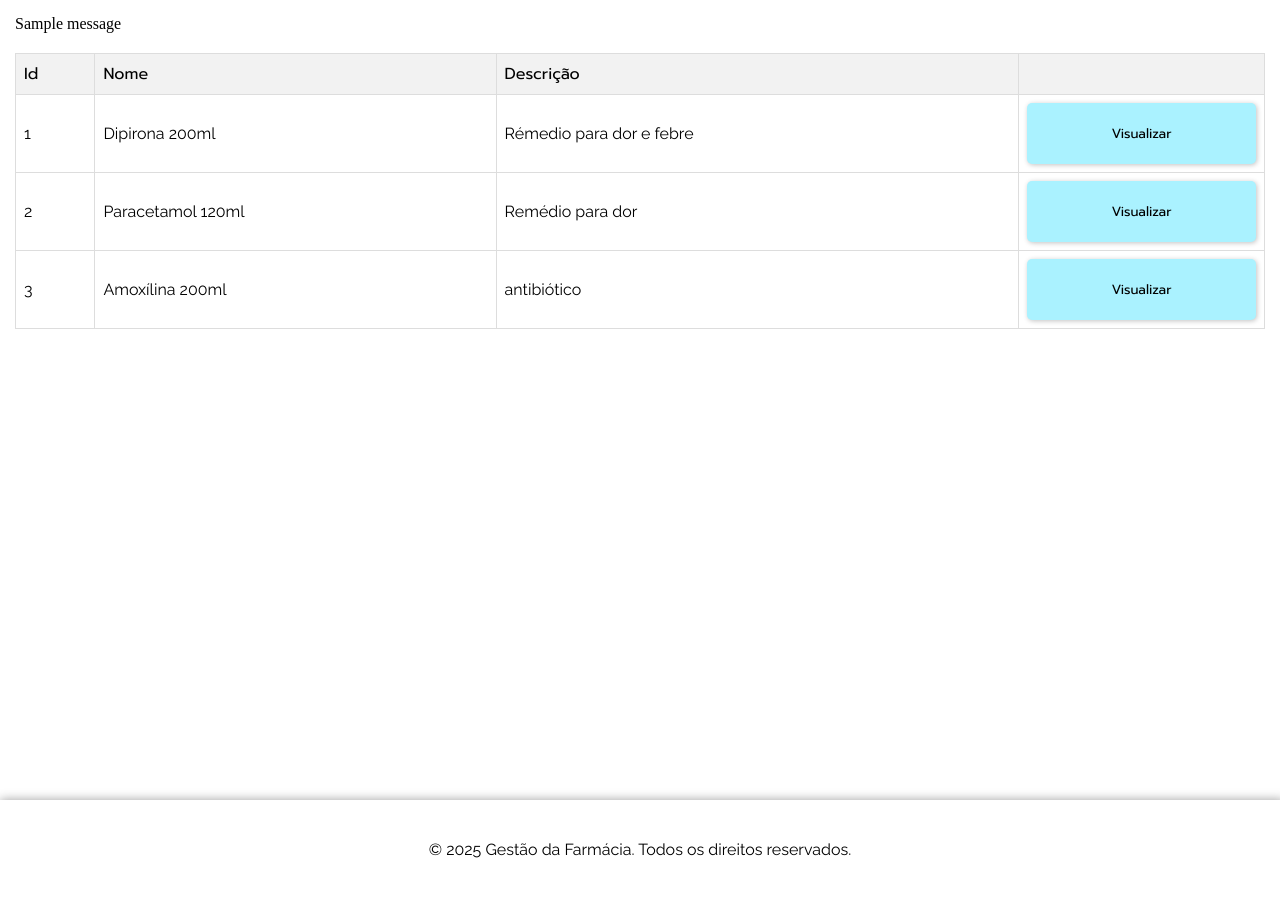
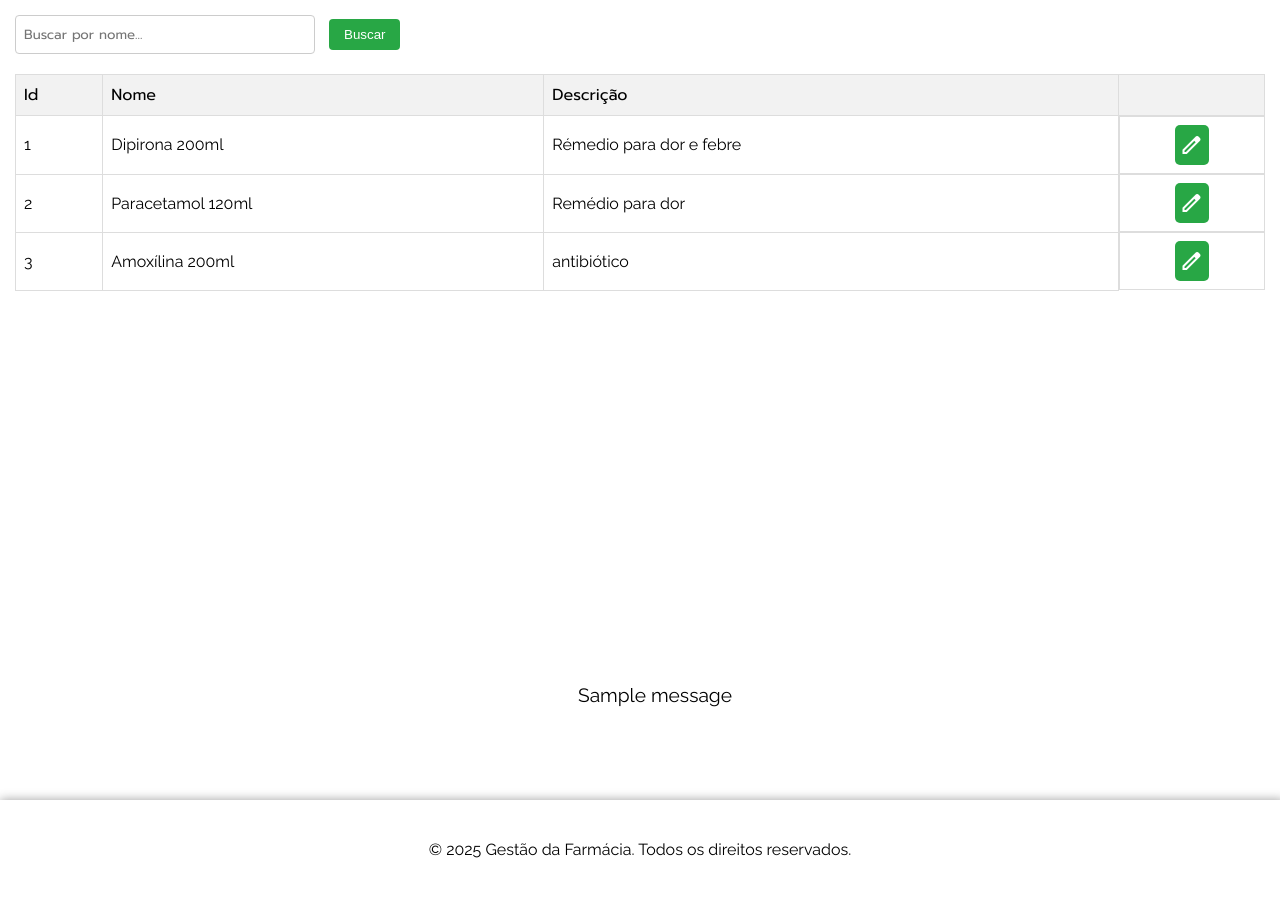
Before and after one commit to LuskGPM/Paper-Uniasselvi, a Flask app: template src/templates/listar_produtos.html in a window 1280 px wide. Shown: the part 79-978 px from the top of the page. Run offline with Flask 3, Linux system fonts and the light colour scheme; the template is opened without the code that fills it: values that come from a table or form of the project are taken from there, others are empty; tables that the repository leaves empty hold one stand-in row (values such as "Sample post"); one stand-in notice (Sample message) is shown; parts of the project's set-up code (start-up, migrations or seed data) failed here and were passed over.

Commit message:
listagem de produtos por nome e update de produto

```diff
--- a/src/routes/cadastro_prod.py
+++ b/src/routes/cadastro_prod.py
@@ -26,7 +26,7 @@ def cadastrar_produto():
             try:
                 data_validade_prod = datetime.strptime(data_validade_str, '%Y-%m-%d').replace(tzinfo=timezone.utc)
             except ValueError as e:
-                flash('Erro, data inválida')
+                flash('Erro, data inválida', 'red')
                 return render_template('cadastro.html')
 
             novo_produto = produtos(
@@ -41,11 +41,11 @@ def cadastrar_produto():
         try:
             database.session.add(novo_produto)
             database.session.commit()
-            flash('Cadastrado com sucesso')
+            flash('Cadastrado com sucesso', 'green')
             return render_template('cadastro.html')
         except Exception as e:
             database.session.rollback()
-            flash(f'Erro ao cadastrar produto: {e}')
+            flash(f'Erro ao cadastrar produto: {e}', 'red')
             return f'Erro no banco: {e}'
 
     return render_template('cadastro.html')
--- a/src/static/css/gerenciamento.css
+++ b/src/static/css/gerenciamento.css
@@ -27,18 +27,24 @@ header {
     color: var(--sandy-brown);
 }
 
-    .alert-red {
-        width: 100%;
+.alert.red {
     background-color: rgba(255, 0, 0, 0.174);
-        padding: 15px 5px;
     color: rgb(154, 6, 6);
 }
 
-    .alert-green {
+.alert.green {
     color: #155724;
-        background-color: #d4edda;
+    background-color: #b1fcc3;
+}
+
+.alert {
+    padding: 15px 5px;
+    font-size: 1.2em;
+    text-align: center;
+    border-radius: 10px;
     width: 100%;
-        padding: 15px 5px;
+    position: fixed;
+    bottom: 0;
 }
 
 .group-buttons {
@@ -55,3 +61,24 @@ header {
     width: 100%;
     margin-top: 10px;
 }
+
+.search-bar input[type="text"] {
+    padding: 8px;
+    width: 300px;
+    border: 1px solid #ccc;
+    border-radius: 4px;
+    margin-right: 10px;
+}
+
+.search-bar button {
+    padding: 8px 15px;
+    background-color: #28a745;
+    color: white;
+    border: none;
+    border-radius: 4px;
+    cursor: pointer;
+}
+
+.search-bar button:hover {
+    background-color: #218838;
+}
--- a/src/templates/base.html
+++ b/src/templates/base.html
@@ -38,7 +38,9 @@
         {% with messages = get_flashed_messages(with_categories=true) %}
         {% if messages %}
         {% for category, message in messages %}
-        <div class="alert-{{ category }}">{{ message }}</div>
+        <div>
+            <p class="alert {{category}}">{{ message }}</p>
+        </div>
         {% endfor %}
         {% endif %}
         {% endwith %}
--- a/src/templates/listar_produtos.html
+++ b/src/templates/listar_produtos.html
@@ -2,7 +2,26 @@
 
 {% block title %}Gerenciamento de Produtos{% endblock %} {# Define o título da página #}
 
-{% block styles %}
+{% block style %}
+
+<style>
+
+    .btn {
+        padding: 8px 5px;
+        border-radius: 5px;
+        color: white;
+    }
+
+    #editar-prod {
+        background-color: #28a745;
+    }
+    .botao-tabela {
+        display: flex;
+        flex-direction: row;
+        justify-content: center;
+    }
+</style>
+
 {% endblock %}
 
 {% block a %}
@@ -10,6 +29,15 @@
 {% endblock %}
 
 {% block content %}
+<div class="container">
+    <div class="search-bar">
+        <form action="{{ url_for('produtos.listar_produtos') }}" method="GET">
+            <input type="text" name="q" placeholder="Buscar por nome..." value="{{ request.args.get('q', '') }}">
+            <button type="submit">Buscar</button>
+        </form>
+    </div>
+</div>
+
 <table>
     <thead>
         <tr>
@@ -28,7 +56,10 @@
                 <td>{{ produto.descricao }}</td>
                 <td class="botao-tabela">
                     <a href="{{ url_for('produtos.detalhes_produto', produto_id = produto.id) }}">
-                        <input type="button" value="Visualizar">
+                        <span class="material-symbols-outlined btn" id="editar-prod">
+                            edit
+                        </span>
+                        <a href="{{ url_for('produtos.') }}"></a>
                     </a>
                 </td>
             </tr>
```
Also changed, not shown: src/routes/produtos.py (+46 -6 lines), src/static/js/detalhes-prod.js (+22 -25 lines), src/templates/detalhes_produtos.html (+16 -13 lines), src/db/farma.db. Lines whose indentation alone changed are shown as unchanged.
